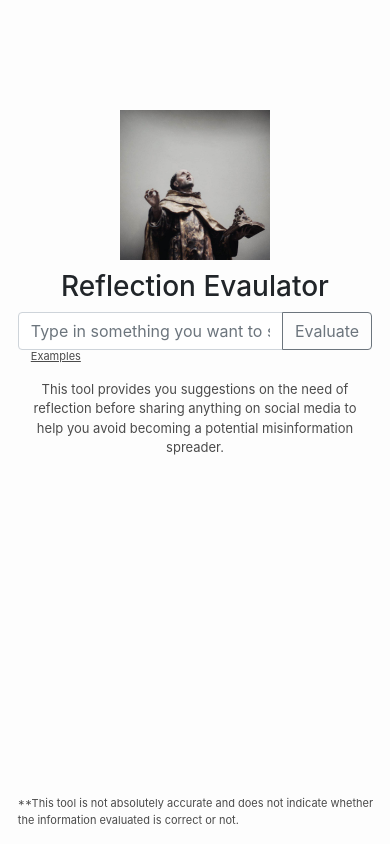
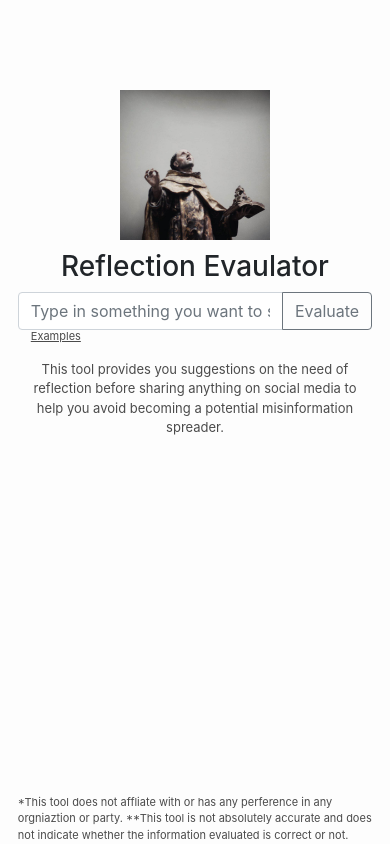
Before and after one commit to Zhiyu-Michael-Wang/Reflection-Evaluator, a Flask app: page /evaluation in a window 390 px wide. Run offline with Flask 2, Linux system fonts and the light colour scheme; some libraries are stand-ins or nearby versions.

Commit message:
fix bugs

```diff
--- a/templates/base.html
+++ b/templates/base.html
@@ -46,6 +46,7 @@
         footer > p {
             font-size: 11px;
             color: rgb(75, 75, 75);
+            margin-bottom: 1px;
 
         }
 
@@ -101,14 +102,14 @@
 
         @media only screen and (max-width: 1022px) {
             .wrapper {
-                margin-top: 100px;
+                margin-top: 80px;
                 margin-left: 2%;
                 margin-right: 2%;
             }
 
             .title {
-            text-align: center;
-            font-size: 28px;
+                text-align: center;
+                font-size: 28px;
             }
 
             .example_btn {
--- a/templates/evaluation.html
+++ b/templates/evaluation.html
@@ -1,5 +1,5 @@
 {% extends "base.html" %}
-{% block title %}Evaluation{% endblock %}
+{% block title %}Reflection Evaulator{% endblock %}
 {% block content %}
 <form action="#" method="POST" style="margin-bottom: -10px;">
     <!-- <textarea name="information" type="text" class="form-control" placeholder="{{ lastInput }}" aria-describedby="basic-addon2"></textarea>
@@ -32,10 +32,8 @@
 {% endblock %}
 
 {% block footer %}
-
-
 <p>
-**This tool is not absolutely accurate and does not indicate whether the information evaluated is correct or not.
+*This tool does not affliate with or has any perference in any orgniaztion or party. **This tool is not absolutely accurate and does not indicate whether the information evaluated is correct or not.
 </p>
 
 
```
